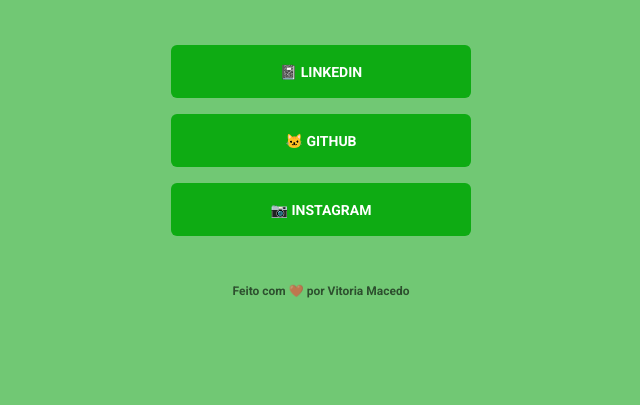
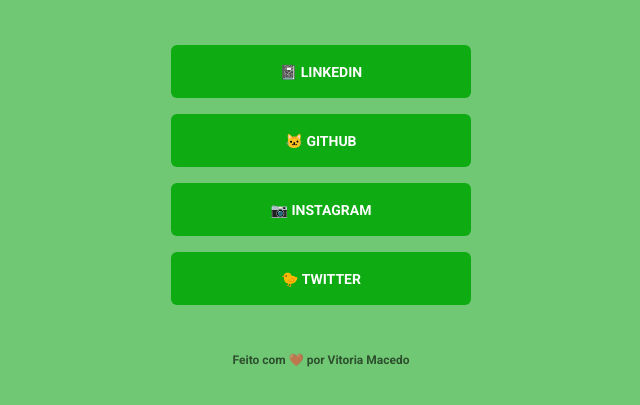
Before and after one commit to VitoriaMaced/Projeto-basico-CSS-HTML, a plain HTML site: page index.html in a window 1280 px wide. Shown: the part 279-684 px from the top of the page, without its empty margins (319-959 px from the left). Drawn offline with Linux system fonts and the light colour scheme.

Commit message:
Add link para twitter

```diff
--- a/index.html
+++ b/index.html
@@ -38,6 +38,11 @@
           href="https://www.instagram.com/"
           target="_blank">📷 Instagram</a>
         </li>
+         <li>
+          <a
+          href="https://twitter.com/MariaVi81852063"
+          target="_blank">🐤 Twitter</a>
+        </li>
       </li>
     </ul>
     <footer>Feito com ❤️ por Vitoria Macedo</footer>
```
